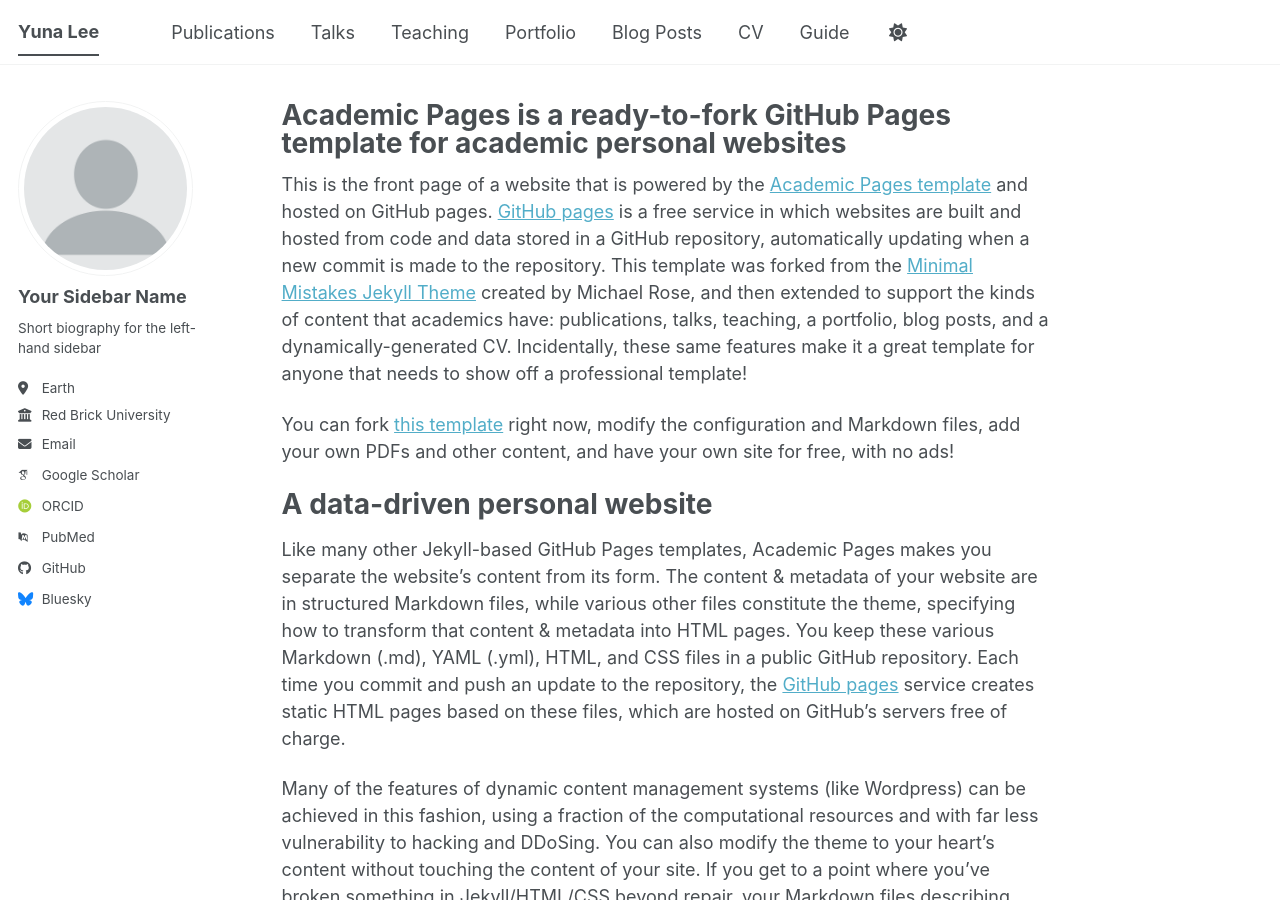
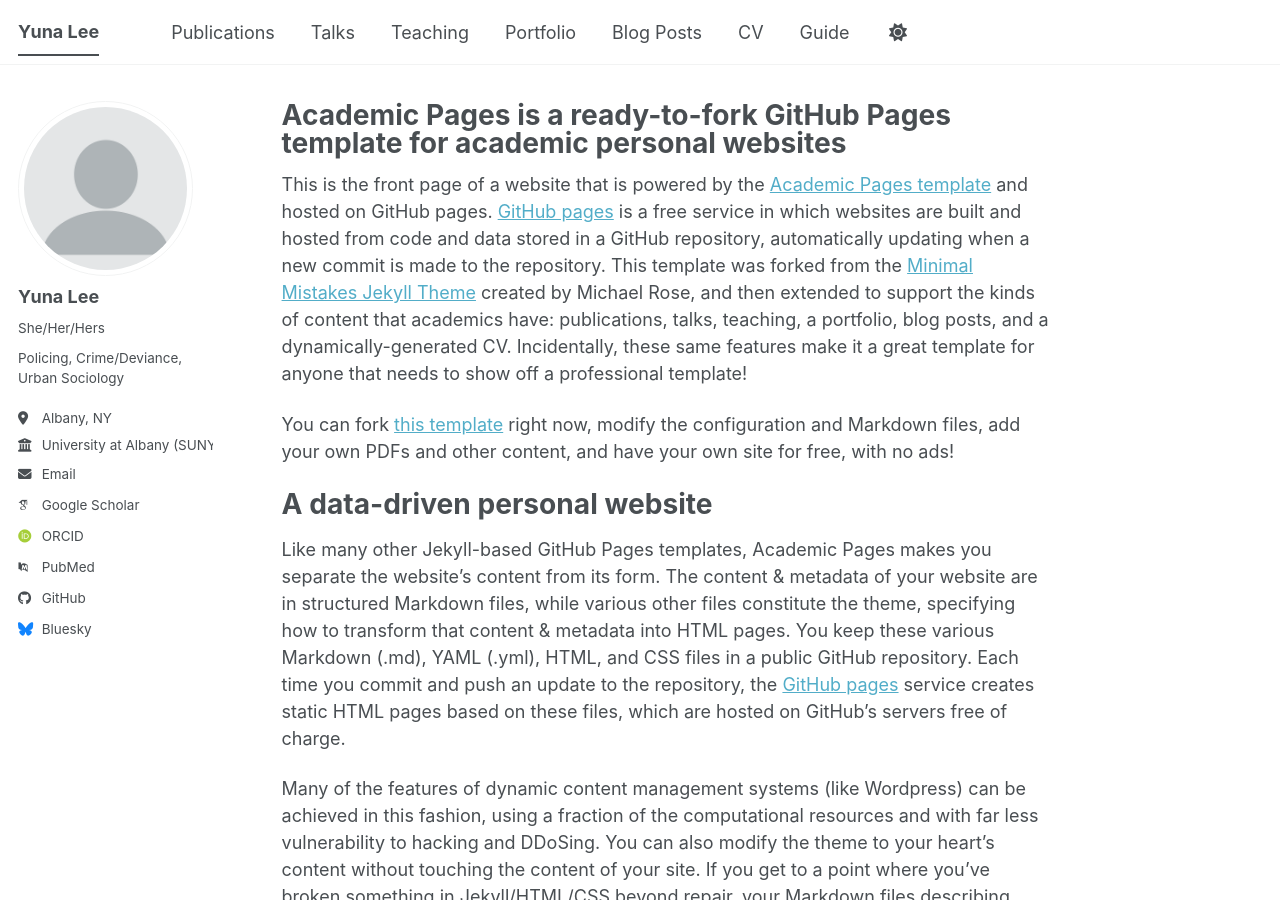
Before and after one commit to dldbsk0098/dldbsk0098.github.io, a Jekyll site: the page built from _pages/about.md, in a window 1280 px wide and 900 px high. Built offline with Jekyll 4.4.1, drawn with Linux system fonts in a browser that asks for light colours; some web fonts are replaced; a script bundle is joined from its source files by our own code; library files that are not in the unit come from our copies.

Commit message:
Update _config.yml

```diff
--- a/_config.yml
+++ b/_config.yml
@@ -24,13 +24,13 @@
 author:
   # Biographic information
   avatar           : "profile.png"
-  name             : "Your Sidebar Name"
-  pronouns         : # example: "she/her"
-  bio              : "Short biography for the left-hand sidebar"
-  location         : "Earth"
-  employer         : "Red Brick University"
+  name             : "Yuna Lee"
+  pronouns         : "She/Her/Hers"
+  bio              : "Policing, Crime/Deviance, Urban Sociology"
+  location         : "Albany, NY"
+  employer         : "University at Albany (SUNY)"
   uri              : # URL
-  email            : "none@example.org"
+  email            : "ylee23@albany.edu"
 
   # Academic websites
   academia         : # URL
```
